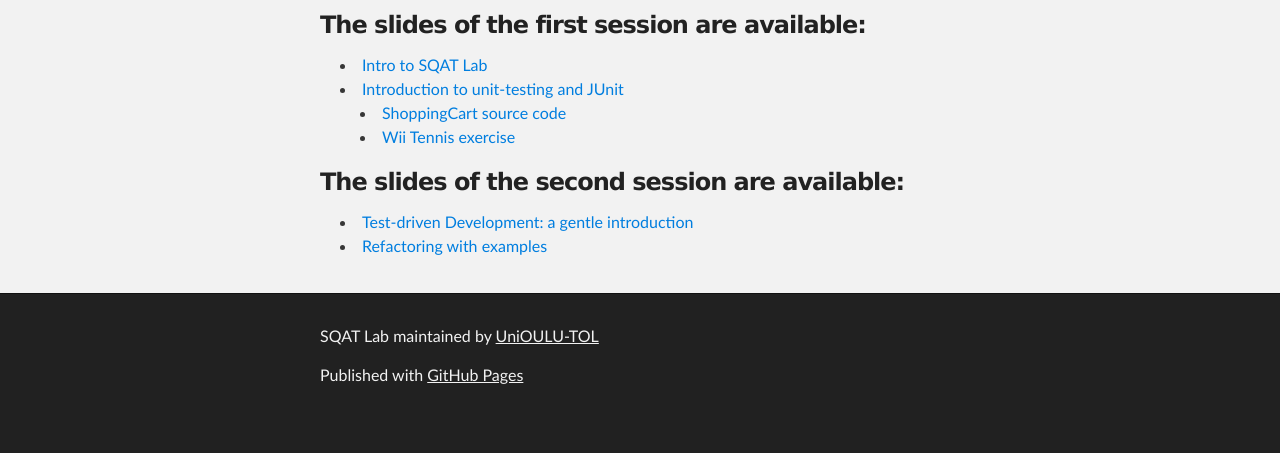
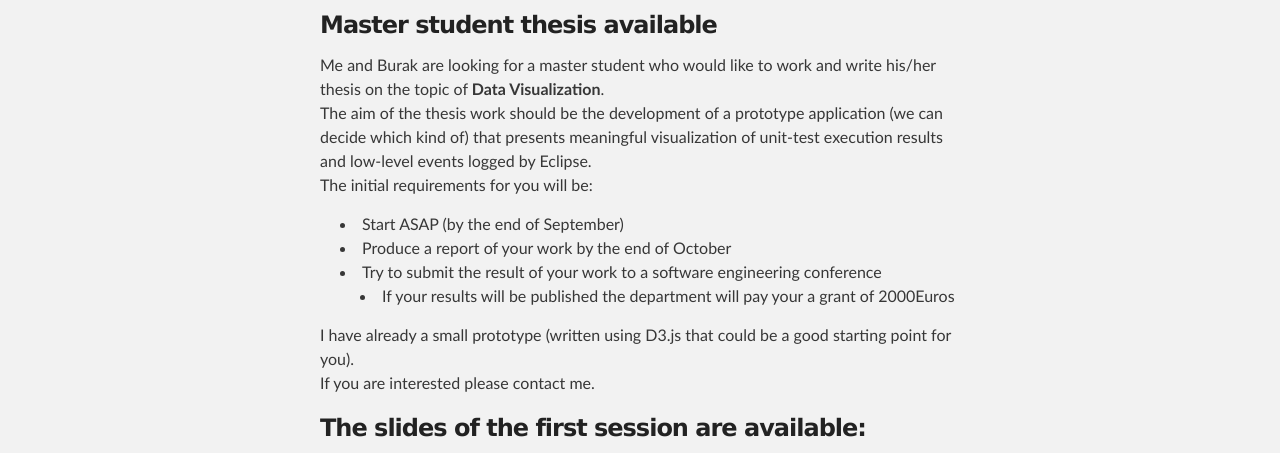
Before and after one commit to UniOULU-TOL/SQATLab, a plain HTML site: page index.html in a window 1280 px wide. Shown: the part 321-774 px from the top of the page. Drawn offline with Linux system fonts and the light colour scheme.

```diff
--- a/index.html
+++ b/index.html
@@ -35,6 +35,25 @@
 <a name="announcements" class="anchor" href="#announcements"><span class="octicon octicon-link"></span></a>Announcements</h2>
 
 <h3>
+<a name="master-student-thesis-available" class="anchor" href="#master-student-thesis-available"><span class="octicon octicon-link"></span></a>Master student thesis available</h3>
+
+<p>Me and Burak are looking for a master student who would like to work and write his/her thesis on the topic of <strong>Data Visualization</strong>.<br>
+The aim of the thesis work should be the development of a prototype application (we can decide which kind of) that presents meaningful visualization of unit-test execution results and low-level events logged by Eclipse.<br>
+The initial requirements for you will be:</p>
+
+<ul>
+<li>Start ASAP (by the end of September)</li>
+<li>Produce a report of your work by the end of October</li>
+<li>Try to submit the result of your work to a software engineering conference
+
+<ul>
+<li>If your results will be published the department will pay your a grant of 2000Euros</li>
+</ul>
+</li>
+</ul><p>I have already a small prototype (written using D3.js that could be a good starting point for you).<br>
+If you are interested please contact me.</p>
+
+<h3>
 <a name="the-slides-of-the-first-session-are-available" class="anchor" href="#the-slides-of-the-first-session-are-available"><span class="octicon octicon-link"></span></a>The slides of the first session are available:</h3>
 
 <ul>
@@ -53,6 +72,7 @@
 <ul>
 <li><a href="http://unioulu-tol.github.io/SQATLab/sessions/session2.html">Test-driven Development: a gentle introduction</a></li>
 <li><a href="http://unioulu-tol.github.io/SQATLab/sessions/session2a.html">Refactoring with examples</a></li>
+<li><a href="https://github.com/UniOULU-TOL/WiiTennis">Source code for the Wii Tennis exercise</a></li>
 </ul>
       </section>
     </div>
```
Also changed, not shown: params.json (+1 -1 lines).
